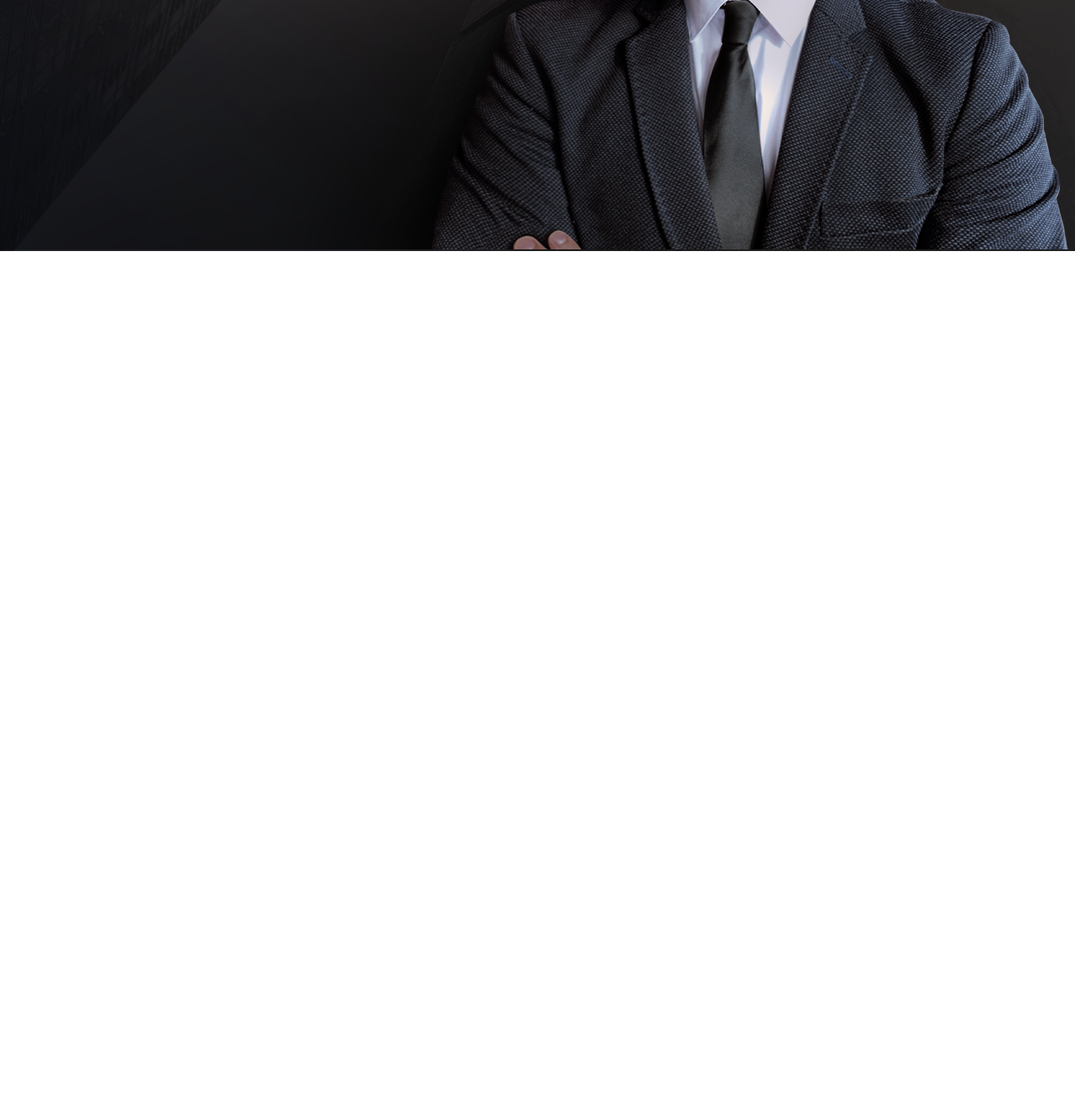
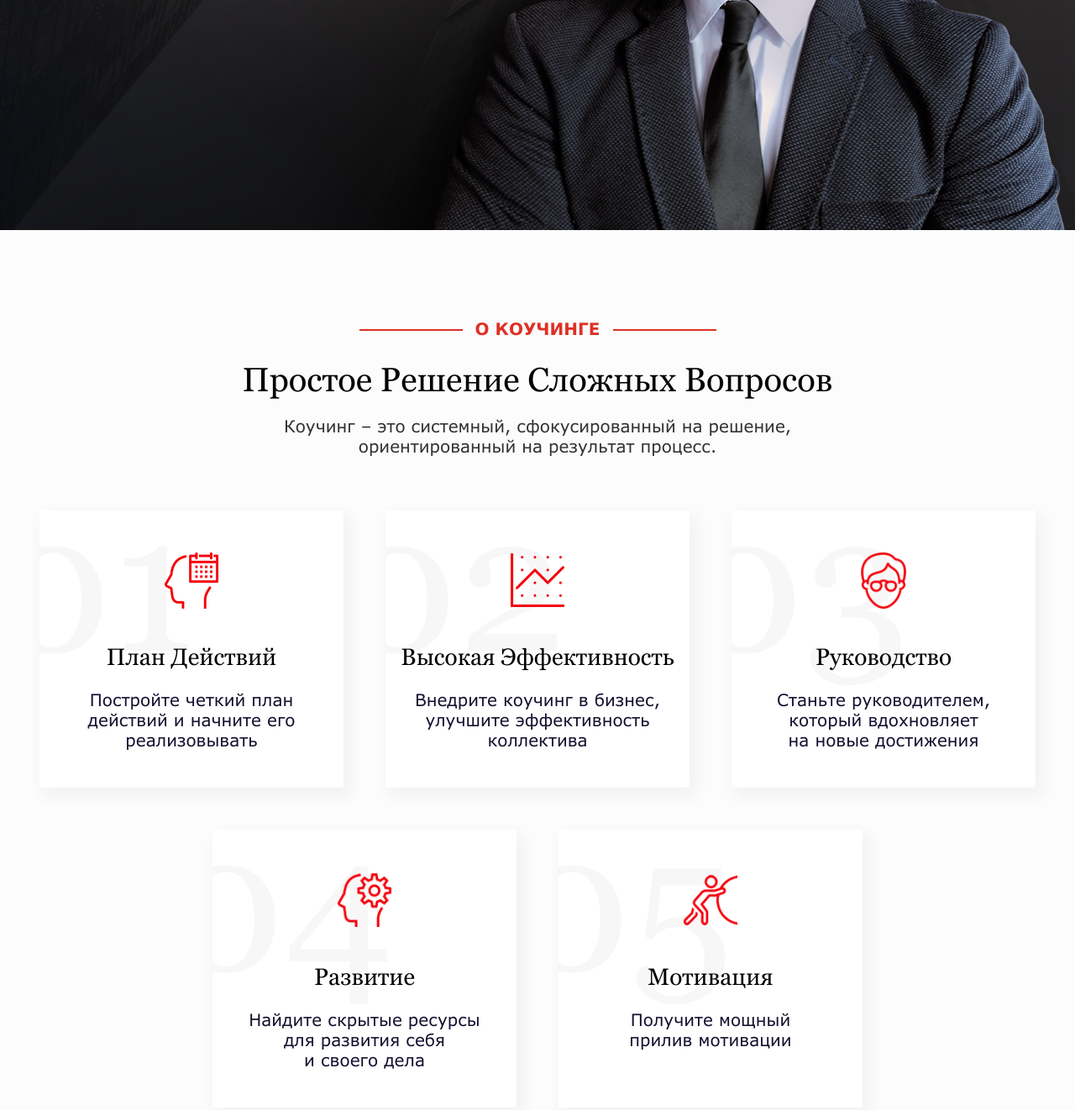
Before and after one commit to daria2212/kouch, a website: page app/index.html in a window 1280 px wide. Shown: the part 563-1885 px from the top of the page at 84% size. Before the commit the page ends 862 px from the top, so only its background shows below. Drawn offline with Linux system fonts and the light colour scheme; files whose address does not match are found by name.

Commit message:
about all resolutions

```diff
--- a/app/index.html
+++ b/app/index.html
@@ -113,21 +113,68 @@
         </nav>
         <div class="header-main">
             <div class="container">
-                <div class="header-main__descr">
-                    <h2 class="header-main__title">Персональный бизнес
-                         коучинг</h2>
-                    <p class="header-main__text">Повышение эффективности с помощью инструментов коучинга</p>
-                    <p class="header-main__text">Профессиональная работа с коучем вживую и онлайн</p>
-                    <a href="" class="header-main__button button">Связаться</a>
-                </div>
+                <h2 class="header-main__title">Персональный бизнес
+                    коучинг</h2>
+                <p class="header-main__text">Повышение эффективности с помощью инструментов коучинга</p>
+                <p class="header-main__text">Профессиональная работа с коучем вживую и онлайн</p>
+                <a href="" class="header-main__button button">Связаться</a>
             </div>
-            <picture>
-                <img src="images/header-bg-2@1x.png" width="320" height="329"
-                    srcset="images/header-bg-2@1x.png 1x, images/header-bg-2@2x.png 2x" alt="Фото Михаила Садового">
-            </picture>
         </div>
     </header>
 
+    <main>
+        <section class="about">
+            <div class="container">
+                <h2 class="about__title title title--red">О коучинге</h2>
+                <h3 class="about__subtitle subtitle">Простое Решение Сложных
+                    Вопросов</h3>
+                <p class="about__text">Коучинг – это системный,
+                    сфокусированный на решение, ориентированный на результат
+                    процесс.</p>
+                <ul class="about__list">
+                    <li class="about__item about-item">
+                        <span>01</span>
+                        <img src="images/about-1.png" alt="Иконка" width="51" height="54" class="about-item__image">
+                        <h4 class="about-item__title">План Действий</h4>
+                        <p class="about-item__text">Постройте четкий план
+                            действий и начните его
+                            реализовывать</p>
+                    </li>
+                    <li class="about__item about-item">
+                        <span>02</span>
+                        <img src="images/about-2.png" alt="Иконка" width="51" height="54" class="about-item__image">
+                        <h4 class="about-item__title">Высокая Эффективность</h4>
+                        <p class="about-item__text">Внедрите коучинг в бизнес,
+                            улучшите эффективность
+                            коллектива</p>
+                    </li>
+                    <li class="about__item about-item">
+                        <span>03</span>
+                        <img src="images/about-3.png" alt="Иконка" width="51" height="54" class="about-item__image">
+                        <h4 class="about-item__title">Руководство</h4>
+                        <p class="about-item__text">Станьте руководителем,
+                            который вдохновляет
+                            на новые достижения</p>
+                    </li>
+                    <li class="about__item about-item">
+                        <span>04</span>
+                        <img src="images/about-4.png" alt="Иконка" width="51" height="54" class="about-item__image">
+                        <h4 class="about-item__title">Развитие</h4>
+                        <p class="about-item__text">Найдите скрытые ресурсы
+                            для развития себя
+                            и своего дела</p>
+                    </li>
+                    <li class="about__item about-item">
+                        <span>05</span>
+                        <img src="images/about-5.png" alt="Иконка" width="51" height="54" class="about-item__image">
+                        <h4 class="about-item__title">Мотивация</h4>
+                        <p class="about-item__text">Получите мощный
+                            прилив мотивации</p>
+                    </li>
+                </ul>
+            </div>
+        </section>
+    </main>
 
 
 
--- /dev/null
+++ b/app/scss/about.scss
@@ -0,0 +1,138 @@
+.about {
+    background-color: $bg-white;
+    padding: 45px 0 65px;
+    &__title {
+        margin-bottom: 20px;
+    }
+    &__subtitle {
+        margin-bottom: 20px;
+    }
+    &__text {
+        margin-bottom: 35px;
+        white-space: pre-line;
+        text-align: center;
+        color: $text;
+    }
+    &__list {
+        @include reset-style;
+        display: flex;
+        flex-direction: column;
+        flex-wrap: wrap;
+    }
+}
+
+.about-item {
+    position: relative;
+    overflow: hidden;
+    margin-bottom: 30px;
+    padding: 40px 15px;
+    text-align: center;
+    background-color: #fff;
+    box-shadow: 6px 8px 17.8px 2.2px rgba(39, 38, 38, 0.05);
+    &:last-child {
+        margin-bottom: 0;
+    }
+    span {
+        position: absolute;
+        top: -45px;
+        left: -55px;
+        font-family: "Georgia", Arial, sans-serif;
+        font-size: 180px;
+        color: #f7f7f8;
+        z-index: 1;
+    }
+    &__image {
+        position: relative;
+        margin-bottom: 30px;
+        width: 51px;
+        height: 54px;
+        z-index: 2;
+        object-fit: contain;
+    }
+    &__title {
+        @include reset-style;
+        position: relative;
+        margin-bottom: 25px;
+        font-family: "Georgia", Arial, sans-serif;
+        font-weight: normal;
+        font-size: 18px;
+        line-height: 20px;
+        z-index: 2;
+    }
+    &__text {
+        @include reset-style;
+        position: relative;
+        white-space: pre-line;
+        z-index: 2;
+        color: #130f2e;
+    }
+}
+
+@media (min-width: $tablet-width) {
+    .about {
+        padding: 60px 0;
+        &__title {
+            margin-bottom: 25px;
+        }
+        &__list {
+            flex-direction: row;
+            justify-content: space-around;
+        }
+        &__text {
+            white-space: unset;
+            max-width: 606px;
+            margin: 0 auto;
+            margin-bottom: 65px;
+            font-size: 18px;
+        }
+    }
+    .about-item {
+        padding: 50px 15px 45px;
+        width: calc(95% / 2);
+    }
+}
+
+@media (min-width: $desktop-width) {
+    .about {
+        padding: 107px 0 122px;
+        &__text {
+            font-size: 20px;
+            line-height: 24px;
+        }
+        &__list {
+            justify-content: center;
+            padding: 0 30px;
+        }
+    }
+    .about-item {
+        width: 362px;
+        margin-bottom: 50px;
+        &:nth-child(2n+1) {
+            margin-left: 50px;
+        }
+        &:nth-child(1) {
+            margin-left: 0;
+            margin-right: 50px;
+        }
+        &:nth-child(4),
+        &:nth-child(5) {
+            margin-bottom: 0;
+        }
+        span {
+            font-size: 230px;
+        }
+        &__image {
+            margin-bottom: 40px;
+            width: 64px;
+            height: 67px;
+        }
+        &__title {
+            font-size: 28px;
+            line-height: 28px;
+        }
+        &__text {
+            font-size: 20px;
+            line-height: 24px;
+        }
+    }
+}
--- a/app/scss/global.scss
+++ b/app/scss/global.scss
@@ -55,16 +55,71 @@ img {
   background-color: $button;
 }
 
+.title {
+  @include reset-style;
+  position: relative;
+  font-size: 18px;
+  max-width: 200px;
+  margin: 0 auto;
+  text-transform: uppercase;
+  text-align: center;
+  &--red {
+    color: $title-red;
+    &:before,
+    &:after {
+      background-color: $title-red;
+    }
+  }
+  &:before,
+  &:after {
+    position: absolute;
+    top: 50%;
+    content: "";
+    width: 25px;
+    height: 2px;
+  }
+  &:before {
+    left: 0;
+  }
+  &:after {
+    right: 0;
+  }
+}
+
+.subtitle {
+  @include reset-style;
+  font-family: "Georgia", Arial, sans-serif;
+  font-size: 18px;
+  font-weight: normal;
+  text-align: center;
+  white-space: pre-line;
+}
+
 @media (min-width: $tablet-width) {
   .container {
     padding: 0 40px;
   }
+  .title {
+    max-width: 425px;
+    font-size: 20px;
+    &:before,
+    &:after {
+      width: 123px;
+    }
+  }
+  .subtitle {
+    white-space: nowrap;
+    font-size: 36px;
+  }
 }
 
 @media (min-width: $desktop-width) {
-    .container {
-      max-width: 1250px;
-      margin: 0 auto;
-      padding: 0;
-    }
+  .container {
+    max-width: 1250px;
+    margin: 0 auto;
+    padding: 0;
+  }
+  .subtitle {
+    font-size: 40px;
+  }
 }
--- a/app/scss/header.scss
+++ b/app/scss/header.scss
@@ -38,9 +38,11 @@
 }
 
 .header-main {
-    &__descr {
-        margin-bottom: 25px;
-    }
+    min-height: 678px;
+    background-image: url(../images/header-bg-2@1x.png);
+    background-repeat: no-repeat;
+    background-size: contain;
+    background-position: 0 bottom;
     &__title {
         @include reset-style;
         margin-bottom: 35px;
@@ -134,6 +136,7 @@
         }
     }
     .header-main {
+        min-height: 1100px;
         &__title {
             font-size: 40px;
             line-height: 44px;
@@ -170,14 +173,13 @@
     .header-main {
         max-width: 1500px;
         margin: 0 auto;
+        min-height: unset;
         background-image: url(../images/header-bg-2-desktop.png);
         background-repeat: no-repeat;
         background-position: right 0;
+        background-size: auto;
         .container {
             padding: 118px 0 277px;
-        }
-        img {
-            display: none;
         }
         &__title{
             margin-bottom: 50px;
--- a/app/scss/style.scss
+++ b/app/scss/style.scss
@@ -3,3 +3,4 @@
 @import "fonts";
 @import "global";
 @import "header";
+@import "about";
--- a/app/scss/vars.scss
+++ b/app/scss/vars.scss
@@ -20,3 +20,6 @@ $desktop-width: 1280px;
 $button: #b4251a;
 $header-info: #212021;
 $link-hover: #de3025;
+$bg-white: #fcfcfc;
+$title-red: #de3025;
+$text: #313131;
```
Also changed, not shown: app/css/style.min.css, app/images/about-1.png (added), app/images/about-2.png (added), app/images/about-3.png (added), app/images/about-4.png (added), app/images/about-5.png (added).
